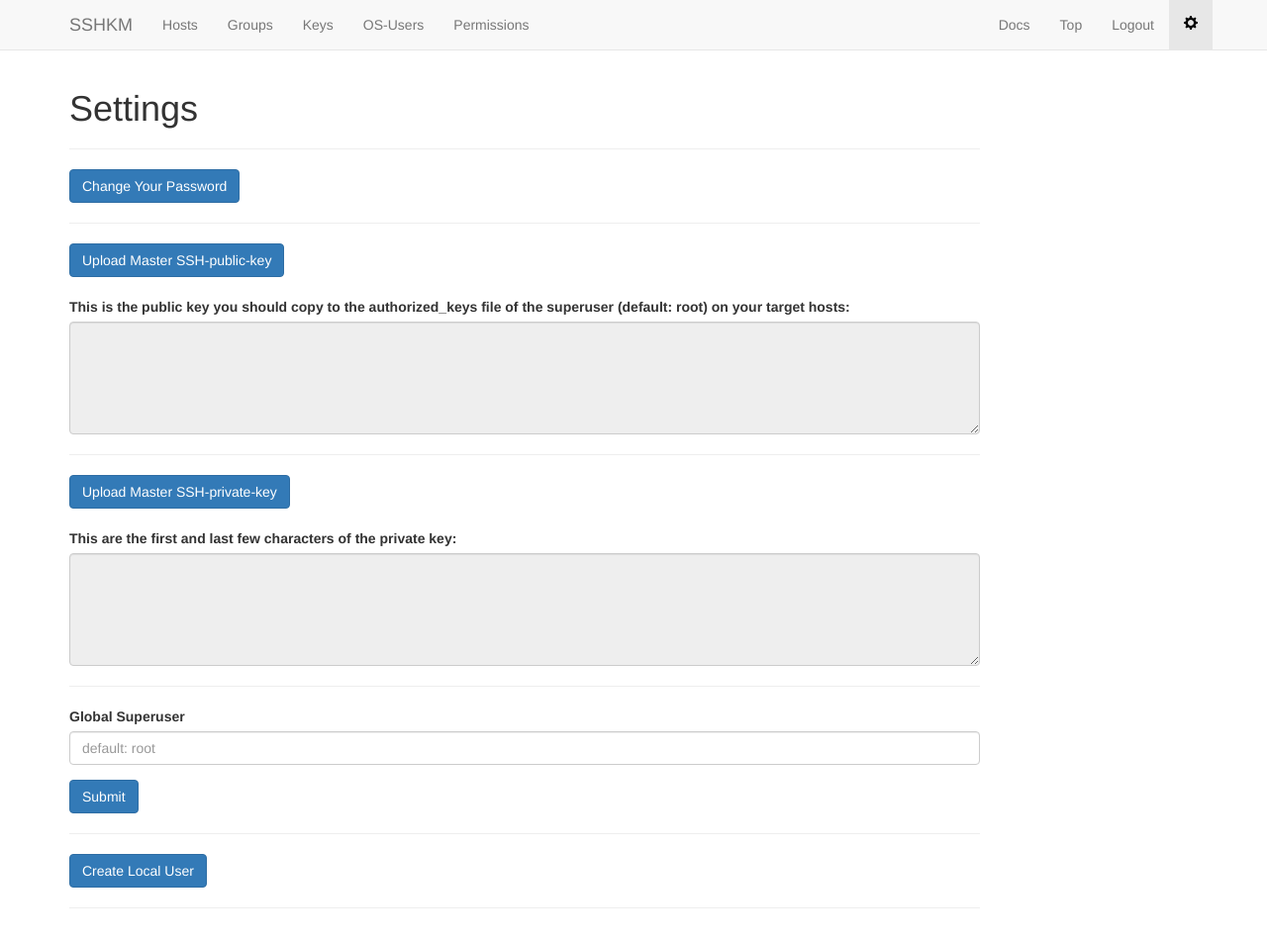
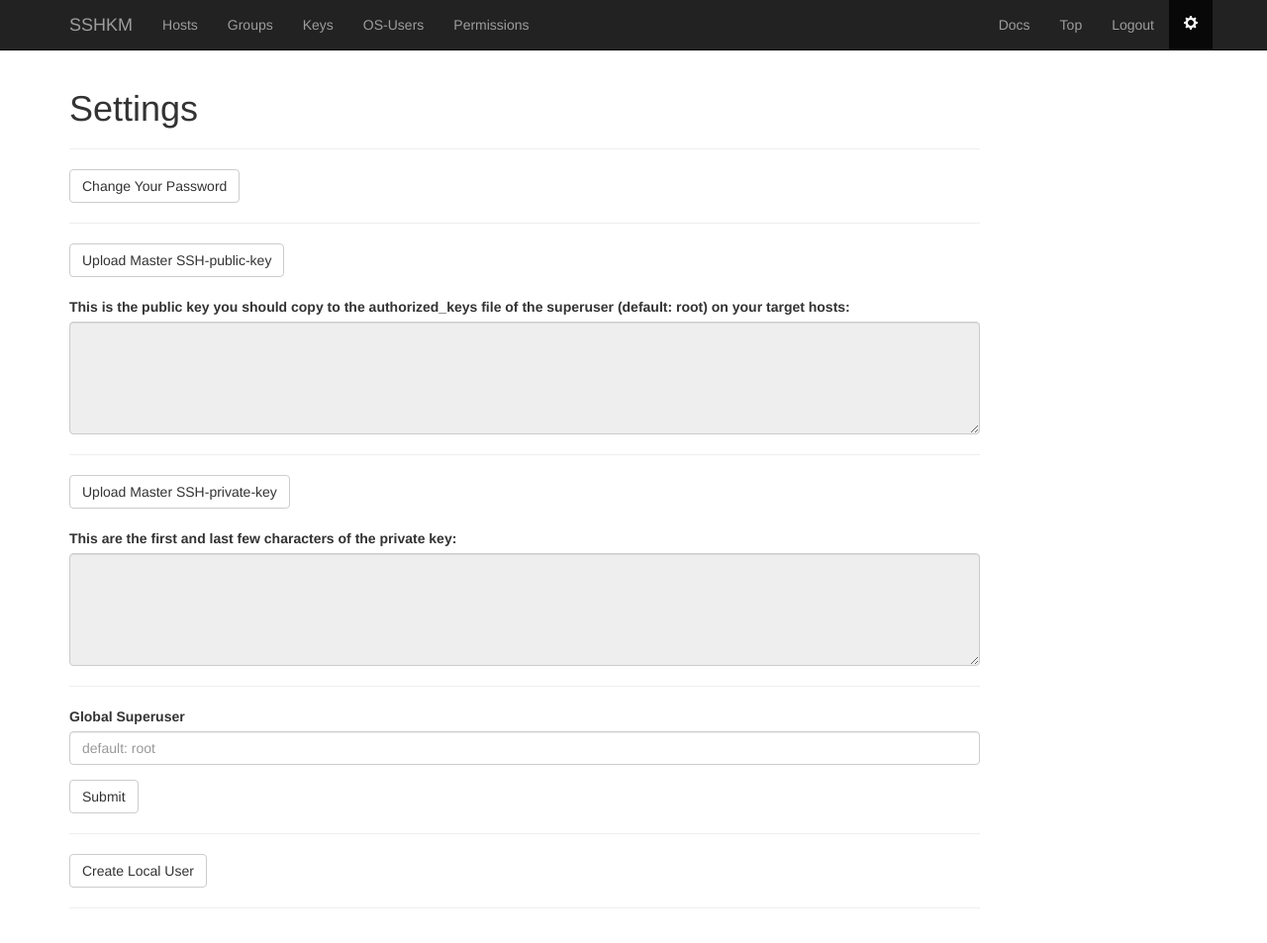
Before and after one commit to sshkm/django-sshkm, a Django app: page /settings/ in a window 1280 px wide. Shown: the whole page at 99% size. Run offline with Django 3.2, Linux system fonts and the light colour scheme; a user stored in the database is signed in; data comes from the database, SQL or seed files in the repository; data that the repository does not hold is empty; parts of the project's set-up code (start-up, migrations or seed data) failed here and were passed over; some libraries are stand-ins or nearby versions.

Commit message:
GUI Theme

```diff
--- a/sshkm/static/custom.css
+++ b/sshkm/static/custom.css
@@ -3,6 +3,11 @@ body {
   padding-bottom: 15px;
 }
 
+a, a.hover, a.focus, a:hover, a:focus {
+  color: black;
+}
+
+/* login form */
 .form-signin {
   max-width: 330px;
   padding: 15px;
@@ -37,3 +42,18 @@ body {
   border-top-left-radius: 0;
   border-top-right-radius: 0;
 }
+
+/* changes for modal dialogs */
+.modal-dialog .modal-content .modal-header {
+  background-color: #333333;
+}
+/*
+.modal-dialog .modal-content .modal-header .bootstrap-dialog-header .bootstrap-dialog-title {
+  color: #ffffff;
+}
+*/
+
+/* adapt svg images */
+svg {
+  fill: currentColor;
+}
--- a/sshkm/static/custom.js
+++ b/sshkm/static/custom.js
@@ -19,6 +19,7 @@ function checkboxCheck(action, element, title_confirm, message_confirm, title_no
       {
         title: title_confirm,
         message: message_confirm,
+        btnOKClass: 'btn-default',
         callback: function(result) {
           if(result) {
             action();
@@ -30,7 +31,8 @@ function checkboxCheck(action, element, title_confirm, message_confirm, title_no
     BootstrapDialog.alert(
       {
         title: title_noselect,
-        message: message_noselect
+        message: message_noselect,
+        btnOKClass: 'btn-default'
       }
     );
   }
--- a/sshkm/templates/sshkm/base.html
+++ b/sshkm/templates/sshkm/base.html
@@ -26,7 +26,7 @@
 
   <body>
 
-    <nav class="navbar navbar-default navbar-fixed-top">
+    <nav class="navbar navbar-inverse navbar-fixed-top">
       <div class="container">
         <div class="navbar-header">
           <button type="button" class="navbar-toggle collapsed" data-toggle="collapse" data-target="#navbar" aria-expanded="false" aria-controls="navbar">
@@ -40,20 +40,20 @@
         <div id="navbar" class="navbar-collapse collapse">
           <ul class="nav navbar-nav">
             {% if user.is_authenticated %}
-            {% url 'HostList' as current_url %}<li {% if current_url in request.path %} class="active"{% endif %}><a href="{{ current_url }}" title="Hosts">Hosts</a></li>
-            {% url 'GroupList' as current_url %}<li {% if current_url in request.path %} class="active"{% endif %}><a href="{{ current_url }}">Groups</a></li>
-            {% url 'KeyList' as current_url %}<li {% if current_url in request.path %} class="active"{% endif %}><a href="{{ current_url }}">Keys</a></li>
-            {% url 'OsuserList' as current_url %}<li {% if current_url in request.path %} class="active"{% endif %}><a href="{{ current_url }}">OS-Users</a></li>
-            {% url 'PermissionList' as current_url %}<li {% if current_url in request.path %} class="active"{% endif %}><a href="{{ current_url }}">Permissions</a></li>
+            {% url 'HostList' as current_url %}<li{% if current_url in request.path %} class="active"{% endif %}><a href="{{ current_url }}" title="Hosts">Hosts</a></li>
+            {% url 'GroupList' as current_url %}<li{% if current_url in request.path %} class="active"{% endif %}><a href="{{ current_url }}">Groups</a></li>
+            {% url 'KeyList' as current_url %}<li{% if current_url in request.path %} class="active"{% endif %}><a href="{{ current_url }}">Keys</a></li>
+            {% url 'OsuserList' as current_url %}<li{% if current_url in request.path %} class="active"{% endif %}><a href="{{ current_url }}">OS-Users</a></li>
+            {% url 'PermissionList' as current_url %}<li{% if current_url in request.path %} class="active"{% endif %}><a href="{{ current_url }}">Permissions</a></li>
             {% endif %}
           </ul>
           <ul class="nav navbar-nav navbar-right">
-            {% url 'docs' as current_url %}<li {% if current_url in request.path %} class="active"{% endif %}><a href="{{ current_url }}">Docs</a></li>
+            {% url 'docs' as current_url %}<li{% if current_url in request.path %} class="active"{% endif %}><a href="{{ current_url }}">Docs</a></li>
             <li><a href="#top" title="Top">Top</a></li>
             {% if user.is_authenticated %}
             <li><a href="{% url 'logout' %}" title="Logout">Logout</a></li>
             {% if user.is_staff %}
-            {% url 'SettingsList' as current_url %}<li {% if current_url in request.path %} class="active"{% endif %}><a href="{{ current_url }}"><svg height="15" version="1.1" width="14"><path d="M14 8.77v-1.6l-1.94-.64-.45-1.09.88-1.84-1.13-1.13-1.81.91-1.09-.45-.69-1.92h-1.6l-.63 1.94-1.11.45-1.84-.88-1.13 1.13.91 1.81-.45 1.09L0 7.23v1.59l1.94.64.45 1.09-.88 1.84 1.13 1.13 1.81-.91 1.09.45.69 1.92h1.59l.63-1.94 1.11-.45 1.84.88 1.13-1.13-.92-1.81.47-1.09L14 8.75v.02zM7 11c-1.66 0-3-1.34-3-3s1.34-3 3-3 3 1.34 3 3-1.34 3-3 3z"></path></svg></a></li>
+            {% url 'SettingsList' as current_url %}<li{% if current_url in request.path %} class="active"{% endif %}><a href="{{ current_url }}"><svg height="15" version="1.1" width="14"><path d="M14 8.77v-1.6l-1.94-.64-.45-1.09.88-1.84-1.13-1.13-1.81.91-1.09-.45-.69-1.92h-1.6l-.63 1.94-1.11.45-1.84-.88-1.13 1.13.91 1.81-.45 1.09L0 7.23v1.59l1.94.64.45 1.09-.88 1.84 1.13 1.13 1.81-.91 1.09.45.69 1.92h1.59l.63-1.94 1.11-.45 1.84.88 1.13-1.13-.92-1.81.47-1.09L14 8.75v.02zM7 11c-1.66 0-3-1.34-3-3s1.34-3 3-3 3 1.34 3 3-1.34 3-3 3z"></path></svg></a></li>
             {% endif %}
             {% endif %}
           </ul>
--- a/sshkm/templates/sshkm/group/detail.html
+++ b/sshkm/templates/sshkm/group/detail.html
@@ -13,7 +13,7 @@
           <input type="hidden" name="id" value="{{ request.GET.id }}">
           {% endif %}
           {% buttons %}
-            <button type="submit" class="btn btn-primary">Submit</button>
+            <button type="submit" class="btn btn-default">Submit</button>
           {% endbuttons %}
         </form>
 {% if permissions %}
--- a/sshkm/templates/sshkm/group/list.html
+++ b/sshkm/templates/sshkm/group/list.html
@@ -3,7 +3,7 @@
 {% block title %}Groups{% endblock %}
 
 {% block content %}
-        <a class="btn btn-primary pull-right" href="{% url 'GroupDetail' %}">New</a>
+        <a class="btn btn-default pull-right" href="{% url 'GroupDetail' %}">New</a>
         <br><br>
 {% if groups %}
         <form role="form" method="post" action="{% url 'GroupDelete' %}" name="deleteMultipleGroups">
@@ -25,6 +25,7 @@
                       {
                         title: 'please confirm',
                         message: 'Are you shure you want to delete the group {{ group.name }}',
+                        btnOKClass: 'btn-default',
                         callback: function(result) {
                           if(result) {
                             window.location.href = '{% url 'GroupDelete' %}?id={{ group.id }}';
@@ -38,7 +39,7 @@
               {% endfor %}
             </table>
           </div>
-          <div class="btn btn-primary" onclick="
+          <div class="btn btn-default" onclick="
             checkboxCheck(
               function(){
                 document.deleteMultipleGroups.submit();
--- a/sshkm/templates/sshkm/host/detail.html
+++ b/sshkm/templates/sshkm/host/detail.html
@@ -13,7 +13,7 @@
           <input type="hidden" name="id" value="{{ request.GET.id }}">
           {% endif %}
           {% buttons %}
-          <button type="submit" class="btn btn-primary">Submit</button>
+          <button type="submit" class="btn btn-default">Submit</button>
           {% endbuttons %}
         </form>
 {% if permissions %}
--- a/sshkm/templates/sshkm/key/detail.html
+++ b/sshkm/templates/sshkm/key/detail.html
@@ -17,7 +17,7 @@
           <input type="hidden" name="id" value="{{ request.GET.id }}">
           {% endif %}
           {% buttons %}
-          <button type="submit" class="btn btn-primary">Submit</button>
+          <button type="submit" class="btn btn-default">Submit</button>
           {% endbuttons %}
         </form>
 {% endblock %}
--- a/sshkm/templates/sshkm/key/list.html
+++ b/sshkm/templates/sshkm/key/list.html
@@ -3,7 +3,7 @@
 {% block title %}Keys{% endblock %}
 
 {% block content %}
-        <a class="btn btn-primary pull-right" href="{% url 'KeyDetail' %}">New</a>
+        <a class="btn btn-default pull-right" href="{% url 'KeyDetail' %}">New</a>
         <br><br>
 {% if keys %}
         <form role="form" method="post" action="{% url 'KeyDelete' %}" name="deleteMultipleKeys">
@@ -31,6 +31,7 @@
                       {
                         title: 'please confirm',
                         message: 'Are you shure you want to delete key {{ key.name }}',
+                        btnOKClass: 'btn-default',
                         callback: function(result) {
                           if(result) {
                             window.location.href = '{% url 'KeyDelete' %}?id={{ key.id }}';
@@ -44,7 +45,7 @@
               {% endfor %}
             </table>
           </div>
-          <div class="btn btn-primary" onclick="
+          <div class="btn btn-default" onclick="
             checkboxCheck(
               function(){
                 document.deleteMultipleKeys.submit();
--- a/sshkm/templates/sshkm/login.html
+++ b/sshkm/templates/sshkm/login.html
@@ -7,6 +7,6 @@
           <input type="text" id="username" name="username" class="form-control" placeholder="Username" required autofocus>
           <label for="inputPassword" class="sr-only">Password</label>
           <input type="password" id="password" name="password" class="form-control" placeholder="Password" required>
-          <button class="btn btn-lg btn-primary btn-block" type="submit">Sign in</button>
+          <button class="btn btn-lg btn-default btn-block" type="submit">Sign in</button>
         </form>
 {% endblock %}
--- a/sshkm/templates/sshkm/osuser/detail.html
+++ b/sshkm/templates/sshkm/osuser/detail.html
@@ -13,7 +13,7 @@
           <input type="hidden" name="id" value="{{ request.GET.id }}">
           {% endif %}
           {% buttons %}
-          <button type="submit" class="btn btn-primary">Submit</button>
+          <button type="submit" class="btn btn-default">Submit</button>
           {% endbuttons %}
         </form>
 {% if permissions %}
--- a/sshkm/templates/sshkm/osuser/list.html
+++ b/sshkm/templates/sshkm/osuser/list.html
@@ -3,7 +3,7 @@
 {% block title %}Osusers{% endblock %}
 
 {% block content %}
-        <a class="btn btn-primary pull-right" href="{% url 'OsuserDetail' %}">New</a>
+        <a class="btn btn-default pull-right" href="{% url 'OsuserDetail' %}">New</a>
         <br><br>
 {% if osusers %}
         <form role="form" method="post" action="{% url 'OsuserDelete' %}" name="deleteMultipleOsusers">
@@ -25,6 +25,7 @@
                       {
                         title: 'please confirm',
                         message: 'Are you shure you want to delete the osuser {{ osuser.name }}',
+                        btnOKClass: 'btn-default',
                         callback: function(result) {
                           if(result) {
                             window.location.href = '{% url 'OsuserDelete' %}?id={{ osuser.id }}';
@@ -38,7 +39,7 @@
               {% endfor %}
             </table>
           </div>
-          <div class="btn btn-primary" onclick="
+          <div class="btn btn-default" onclick="
             checkboxCheck(
               function(){
                 document.deleteMultipleOsusers.submit();
--- a/sshkm/templates/sshkm/permission/create.html
+++ b/sshkm/templates/sshkm/permission/create.html
@@ -10,7 +10,7 @@
           {% bootstrap_field permissionform.group set_required=False %}
           {% bootstrap_field permissionform.osuser set_required=False %}
           {% buttons %}
-          <button type="submit" class="btn btn-primary">Submit</button>
+          <button type="submit" class="btn btn-default">Submit</button>
           {% endbuttons %}
         </form>
 {% endblock %}
--- a/sshkm/templates/sshkm/permission/list.html
+++ b/sshkm/templates/sshkm/permission/list.html
@@ -3,7 +3,7 @@
 {% block title %}Permissions{% endblock %}
 
 {% block content %}
-        <a class="btn btn-primary pull-right" href="{% url 'PermissionCreate' %}">New</a>
+        <a class="btn btn-default pull-right" href="{% url 'PermissionCreate' %}">New</a>
         <br><br>
 {% if permissions %}
         <form role="form" method="post" action="{% url 'PermissionDelete' %}" name="deleteMultiplePermissions">
@@ -29,6 +29,7 @@
                       {
                         title: 'please confirm',
                         message: 'Are you shure you want to delete the permission {{ permission.host.name }} -> {{ permission.group.name }} -> {{ permission.osuser.name }}',
+                        btnOKClass: 'btn-default',
                         callback: function(result) {
                           if(result) {
                             window.location.href = '{% url 'PermissionDelete' %}?id={{ permission.id }}';
@@ -42,7 +43,7 @@
               {% endfor %}
             </table>
           </div>
-          <div class="btn btn-primary" onclick="
+          <div class="btn btn-default" onclick="
             checkboxCheck(
               function(){
                 document.deleteMultiplePermissions.submit();
--- a/sshkm/templates/sshkm/settings/list.html
+++ b/sshkm/templates/sshkm/settings/list.html
@@ -4,11 +4,12 @@
 
 {% block content %}
         <hr>
-        <div class="btn btn-primary" onclick="
+        <div class="btn btn-default" onclick="
           BootstrapDialog.confirm(
             {
               title: 'Change Password',
               message: $('<form action={% url 'PasswordSave' %} method=post name=changePassword class=form><input type=hidden name=csrfmiddlewaretoken value={{ csrf_token }}>Password: <input class=form-control type=password name=password>Confirm: <input class=form-control type=password name=confirm></form>'),
+              btnOKClass: 'btn-default',
               callback: function(result) {
                 if(result) {
                   document.changePassword.submit();
@@ -20,11 +21,12 @@
 
         <hr>
 
-        <div class="btn btn-primary" onclick="
+        <div class="btn btn-default" onclick="
           BootstrapDialog.confirm(
             {
               title: 'Upload Master SSH-public-key',
               message: $('<form action={% url 'MasterKeyPublic' %} method=post name=masterKeyPublic class=form enctype=multipart/form-data><input type=hidden name=csrfmiddlewaretoken value={{ csrf_token }}><input type=file name=publickey></form>'),
+              btnOKClass: 'btn-default',
               callback: function(result) {
                 if(result) {
                   document.masterKeyPublic.submit();
@@ -41,11 +43,12 @@
         <div>
 
         <hr>
-        <div class="btn btn-primary" onclick="
+        <div class="btn btn-default" onclick="
           BootstrapDialog.confirm(
             {
               title: 'Upload Master SSH-private-key',
               message: $('<form action={% url 'MasterKeyPrivate' %} method=post name=masterKeyPrivate class=form enctype=multipart/form-data><input type=hidden name=csrfmiddlewaretoken value={{ csrf_token }}><input type=file name=privatekey><br><input type=password name=passphrase placeholder=\'Passphrase if it is set\' class=form-control></form>'),
+              btnOKClass: 'btn-default',
               callback: function(result) {
                 if(result) {
                   document.masterKeyPrivate.submit();
@@ -65,16 +68,17 @@
           {% csrf_token %}
           <div class="form-group"><label class="control-label" for="id_superuser">Global Superuser</label><input class="form-control" id="id_superuser" maxlength="200" name="superuser" placeholder="default: root" title="" type="text" value="{{ superuser }}" /></div>
           <div class="form-group">
-          <button type="submit" class="btn btn-primary">Submit</button>
+          <button type="submit" class="btn btn-default">Submit</button>
           </div>
         </form>
 
         <hr>
-        <div class="btn btn-primary" onclick="
+        <div class="btn btn-default" onclick="
           BootstrapDialog.confirm(
             {
               title: 'Create User',
               message: $('<form action={% url 'CreateUser' %} method=post name=createUser class=form><input type=hidden name=csrfmiddlewaretoken value={{ csrf_token }}>Username: <input class=form-control type=text name=username>Password: <input class=form-control type=password name=password>Confirm: <input class=form-control type=password name=confirm>Admin: <input type=checkbox name=is_staff></form>'),
+              btnOKClass: 'btn-default',
               callback: function(result) {
                 if(result) {
                   document.createUser.submit();
@@ -102,7 +106,7 @@
               {% endfor %}
             </table>
           </div>
-          <div class="btn btn-primary" onclick="
+          <div class="btn btn-default" onclick="
             checkboxCheck(
               function(){
                 document.deleteMultipleUsers.submit();
```
Also changed, not shown: sshkm/templates/sshkm/host/list.html (+5 -3 lines), .travis.yml.
